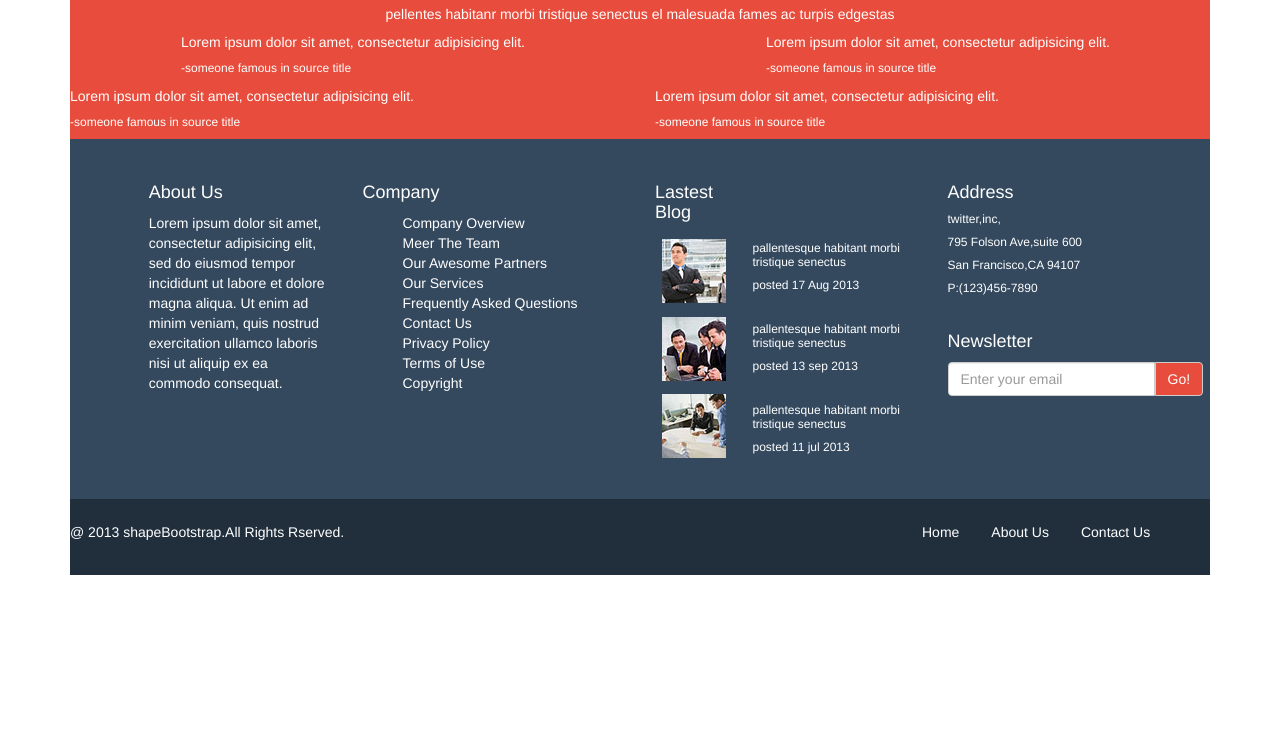
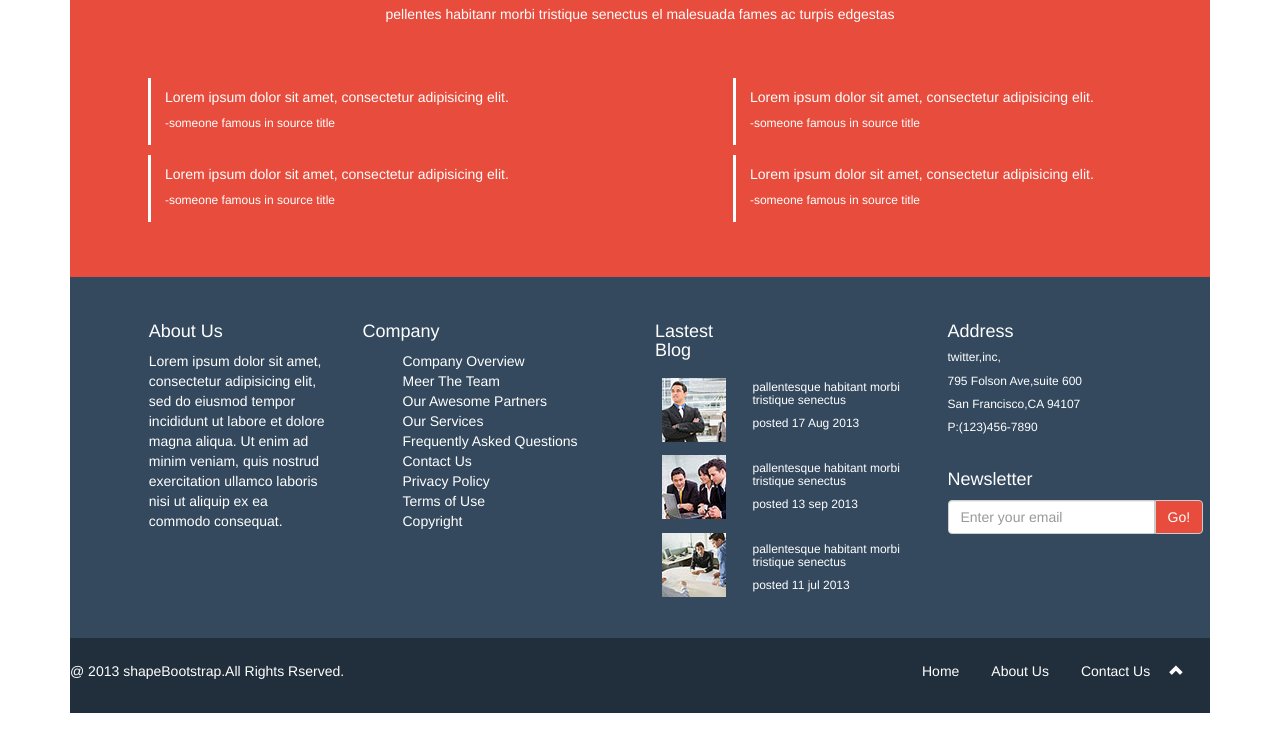
Before and after one commit to valitaa/Flat-theme, a plain HTML site: page index.html in a window 1280 px wide. Shown: the part 56-800 px from the top of the page. Drawn offline with Linux system fonts and the light colour scheme.

Commit message:
terminado

```diff
--- a/css/main.css
+++ b/css/main.css
@@ -2,7 +2,7 @@
 .section-naranja{
 	background-color:#E74C3C;
 	color:white;
-
+	padding-bottom: 4%;
 }
 
 .section-naranja h2, h5{
@@ -10,12 +10,19 @@
 }
 
 .p-sectionnaranja{
-padding-left: 20%;
+	padding-left: 3%;
+    padding-top: 2%;
 }
 
-.p-sectionnaanja2{
-padding-left: 20%;
-padding-top: 5%;
+.p-sectionnaranja2{
+	padding-left: 3%;
+    padding-bottom: 3%;
+
+}
+
+.borde-blanco{
+	border-left: 3px solid white;
+	margin-left: 14%;
 }
 
 .section-azul{
@@ -72,7 +79,9 @@ padding-top: 36%;
 	list-style: none;
 }
 
-
+.glyphicon{
+	padding-left: 6%;
+}
 
 
 @import url(http://fonts.googleapis.com/css?family=Roboto:400,700,300);
--- a/index.html
+++ b/index.html
@@ -34,16 +34,24 @@
             <div class="section-naranja">
                 <div class="row">
                     <div class="col-md-6">
+                        <div class="borde-blanco">
+                            <p class="p-sectionnaranja">Lorem ipsum dolor sit amet, consectetur adipisicing elit.</p>
+                            <h6 class="p-sectionnaranja2">-someone famous in source title</h6>
+                        </div>
+                        <div class="borde-blanco">
                         <p class="p-sectionnaranja">Lorem ipsum dolor sit amet, consectetur adipisicing elit.</p>
-                        <h6 class="p-sectionnaranja">-someone famous in source title</h6>
-                        <p class="p-sectionnaranja2">Lorem ipsum dolor sit amet, consectetur adipisicing elit.</p>
                         <h6 class="p-sectionnaranja2">-someone famous in source title</h6>
+                        </div>
                     </div>
                    <div class="col-md-6">
+                        <div class="borde-blanco">
                         <p class="p-sectionnaranja">Lorem ipsum dolor sit amet, consectetur adipisicing elit.</p>
-                        <h6 class="p-sectionnaranja">-someone famous in source title</h6>
-                        <p class="p-sectionnaranja2">Lorem ipsum dolor sit amet, consectetur adipisicing elit.</p>
                         <h6 class="p-sectionnaranja2">-someone famous in source title</h6>
+                        </div>
+                        <div class="borde-blanco">
+                        <p class="p-sectionnaranja">Lorem ipsum dolor sit amet, consectetur adipisicing elit.</p>
+                        <h6 class="p-sectionnaranja2">-someone famous in source title</h6>
+                        </div>
                     </div>
                 </div>
             </div>
@@ -119,6 +127,7 @@
                         <li class="li-home"><a class="a-company" href="#">Home</a></li>
                         <li class="li-home"><a class="a-company" href="#">About Us</a></li>
                         <li class="li-home"><a class="a-company" href="#">Contact Us</a></li>
+                    <span class="glyphicon glyphicon-chevron-up"></span>
                     </ul>
                     </div>
                 </div>
```
Also changed, not shown: 1 other file.
